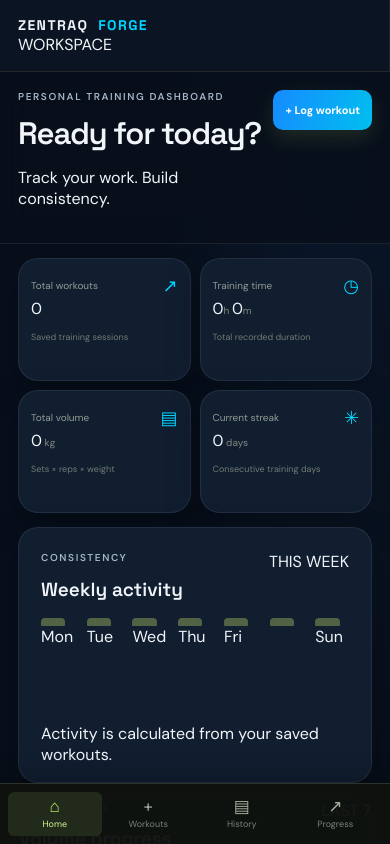
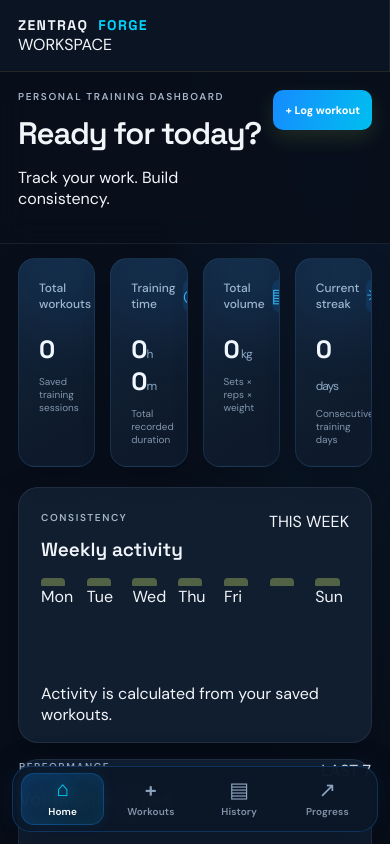
Before and after one commit to dnsh-git/ZenTraq-Forge, a React (Vite) app: page / in a window 390 px wide. Shown: the top 844 px of the page. Built offline with nearby package versions, Linux system fonts and the light colour scheme.

Commit message:
Redesign statistics cards

```diff
--- a/src/App.css
+++ b/src/App.css
@@ -3119,3 +3119,266 @@ textarea::placeholder {
   border-color: var(--zf-border);
   color: var(--zf-text-secondary);
 }
+
+/* =========================================
+   LEVEL 3 — MOBILE BOTTOM NAVIGATION
+   ZENTRAQ FORGE
+========================================= */
+
+.mobile-bottom-nav {
+  display: none;
+}
+
+/* Mobile and tablet navigation */
+@media (max-width: 760px) {
+
+  .mobile-bottom-nav {
+    display: flex !important;
+    position: fixed;
+    left: 12px;
+    right: 12px;
+    bottom: max(12px, env(safe-area-inset-bottom));
+
+    height: 66px;
+    padding: 7px 8px;
+
+    align-items: center;
+    justify-content: space-around;
+    gap: 5px;
+
+    background: rgba(11, 23, 39, 0.94);
+    border: 1px solid rgba(22, 139, 255, 0.25);
+    border-radius: 19px;
+
+    backdrop-filter: blur(22px);
+    -webkit-backdrop-filter: blur(22px);
+
+    box-shadow:
+      0 10px 35px rgba(0, 0, 0, 0.38),
+      0 0 20px rgba(22, 139, 255, 0.09);
+
+    z-index: 1000;
+  }
+
+  /* Navigation links */
+  .mobile-bottom-nav a {
+    flex: 1;
+    min-width: 0;
+    height: 52px;
+
+    display: flex;
+    flex-direction: column;
+    align-items: center;
+    justify-content: center;
+    gap: 4px;
+
+    padding: 5px 2px;
+
+    color: #8293AA;
+    background: transparent;
+
+    border: 1px solid transparent;
+    border-radius: 13px;
+
+    font-size: 10px;
+    font-weight: 600;
+    letter-spacing: 0.15px;
+
+    text-decoration: none;
+    white-space: nowrap;
+
+    transition:
+      color 180ms ease,
+      background 180ms ease,
+      border-color 180ms ease,
+      box-shadow 180ms ease,
+      transform 180ms ease;
+  }
+
+  /* Navigation icons */
+  .mobile-bottom-nav a span {
+    display: block;
+    color: #8DA4BE;
+
+    font-size: 21px;
+    line-height: 1;
+
+    transition:
+      color 180ms ease,
+      transform 180ms ease;
+  }
+
+  /* Active navigation */
+  .mobile-bottom-nav a.active {
+    color: #FFFFFF;
+
+    background: linear-gradient(
+      145deg,
+      rgba(22, 139, 255, 0.23),
+      rgba(0, 213, 255, 0.09)
+    );
+
+    border-color: rgba(22, 139, 255, 0.27);
+
+    box-shadow:
+      inset 0 0 15px rgba(22, 139, 255, 0.08),
+      0 0 14px rgba(22, 139, 255, 0.09);
+  }
+
+  .mobile-bottom-nav a.active span {
+    color: #00D5FF;
+    transform: translateY(-1px);
+
+    filter: drop-shadow(
+      0 0 7px rgba(0, 213, 255, 0.65)
+    );
+  }
+
+  /* Press interaction */
+  .mobile-bottom-nav a:active {
+    transform: scale(0.94);
+  }
+
+  /* Prevent content from hiding behind navigation */
+  .main-content {
+    padding-bottom: 100px;
+  }
+
+  .page-content {
+    padding-bottom: 28px;
+  }
+
+}
+
+/* Smaller phones */
+@media (max-width: 380px) {
+
+  .mobile-bottom-nav {
+    left: 8px;
+    right: 8px;
+    height: 62px;
+    padding: 5px;
+    border-radius: 16px;
+  }
+
+  .mobile-bottom-nav a {
+    font-size: 9px;
+    gap: 3px;
+  }
+
+  .mobile-bottom-nav a span {
+    font-size: 19px;
+  }
+
+}
+
+/* =========================================
+   LEVEL 4.1 — DASHBOARD STATISTICS
+========================================= */
+
+.stats-grid {
+  display: grid;
+  grid-template-columns: repeat(4, minmax(0, 1fr));
+  gap: 15px;
+  margin-bottom: 20px;
+}
+
+.stats-grid .stat-card {
+  position: relative;
+  overflow: hidden;
+  min-height: 145px;
+  padding: 20px;
+
+  background: linear-gradient(
+    145deg,
+    #14263D,
+    #0E1A2B 80%
+  );
+
+  border: 1px solid rgba(66, 153, 225, 0.17);
+  border-radius: 17px;
+
+  box-shadow: 0 10px 30px rgba(0, 0, 0, 0.16);
+
+  transition: 180ms ease;
+}
+
+.stats-grid .stat-card::before {
+  content: "";
+  position: absolute;
+  top: -45px;
+  right: -35px;
+  width: 120px;
+  height: 120px;
+  border-radius: 50%;
+
+  background: rgba(22, 139, 255, 0.09);
+  filter: blur(28px);
+  pointer-events: none;
+}
+
+.stats-grid .stat-card:hover {
+  transform: translateY(-3px);
+  border-color: rgba(22, 139, 255, 0.45);
+
+  box-shadow:
+    0 12px 32px rgba(0, 0, 0, 0.22),
+    0 0 20px rgba(22, 139, 255, 0.09);
+}
+
+.stats-grid .stat-top {
+  color: #A8B9CC;
+  font-size: 12px;
+  font-weight: 500;
+}
+
+.stats-grid .stat-icon {
+  display: grid;
+  place-items: center;
+
+  width: 34px;
+  height: 34px;
+
+  border-radius: 11px;
+  background: rgba(22, 139, 255, 0.13);
+
+  color: #38BDF8;
+  font-size: 19px;
+}
+
+.stats-grid .stat-number {
+  position: relative;
+  margin-top: 20px;
+
+  color: #F1F7FF;
+  font-family: 'Space Grotesk', sans-serif;
+  font-size: clamp(25px, 2.5vw, 34px);
+  font-weight: 700;
+  letter-spacing: -1px;
+}
+
+.stats-grid .stat-unit {
+  color: #8DA9C4;
+  font-size: 12px;
+}
+
+.stats-grid .stat-foot {
+  margin-top: 10px;
+  color: #8195AD;
+  font-size: 10px;
+}
+
+.stats-grid .highlight-stat {
+  background: linear-gradient(
+    145deg,
+    #163B63,
+    #10243C
+  );
+
+  border-color: rgba(22, 139, 255, 0.4);
+}
+
+.stats-grid .highlight-stat .stat-icon {
+  background: rgba(0, 213, 255, 0.13);
+  color: #00D5FF;
+}
```
